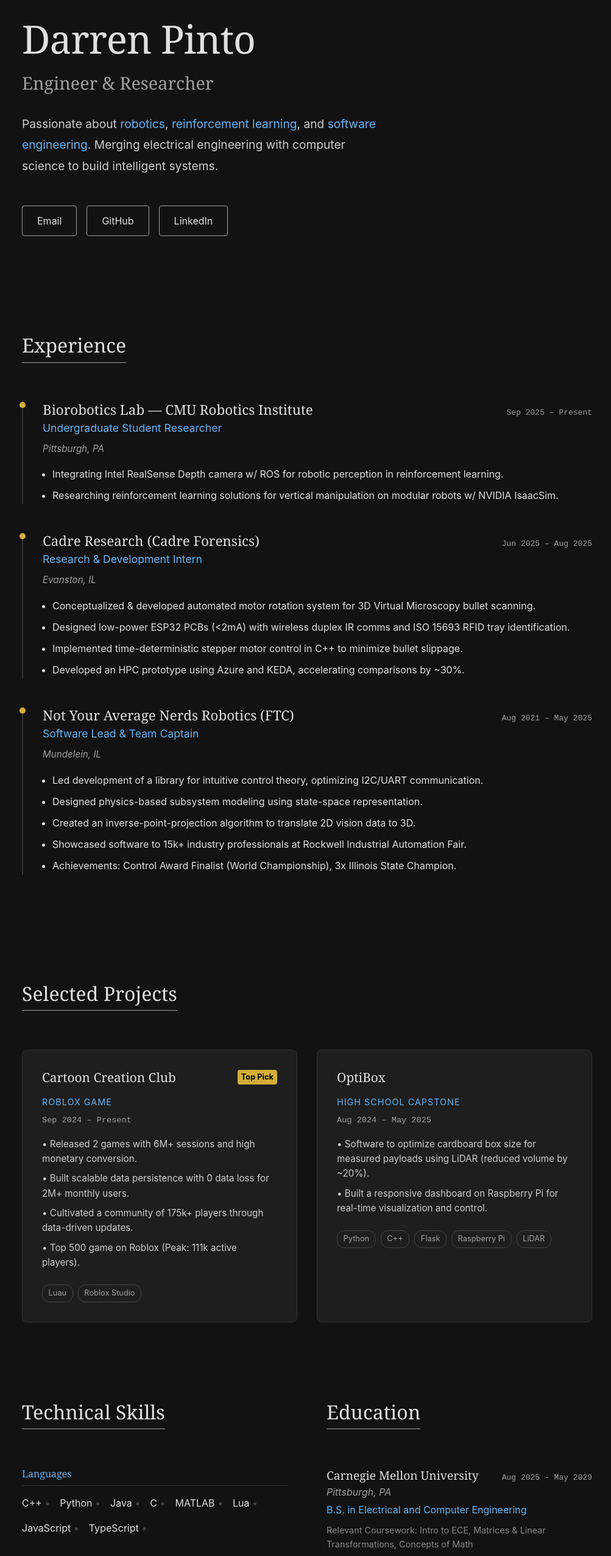
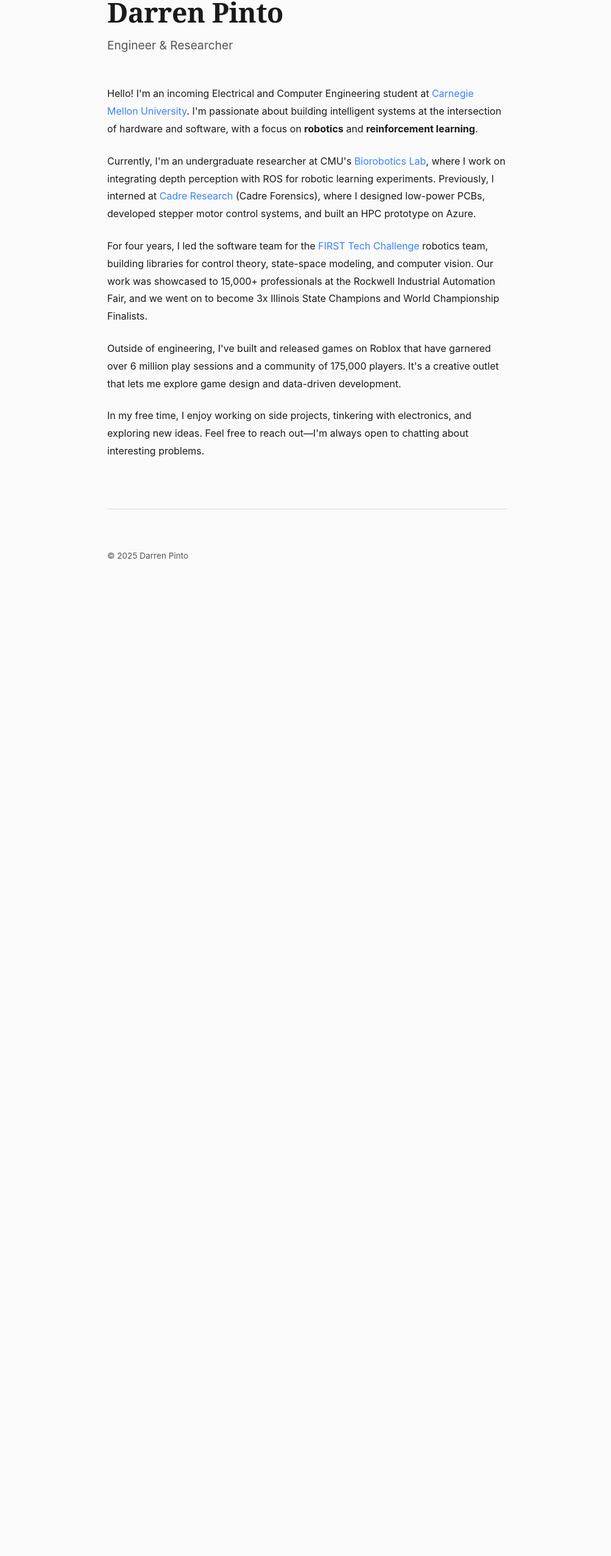
Before and after one commit to darrenpintoo/darrenpintoo.github.io, a React (Vite) app: page / in a window 1280 px wide. Shown: the part 204-2755 px from the top of the page at 61% size, without its empty margins (136-1139 px from the left). After the commit the page ends 1159 px from the top, so only its background shows below. Built offline with nearby package versions, Linux system fonts and the light colour scheme.

Commit message:
minimalistic profile

```diff
--- a/src/App.jsx
+++ b/src/App.jsx
@@ -1,56 +1,59 @@
-import { profile, experiences, projects } from './data';
-import { useState, useEffect } from 'react';
-import Experience from './components/Experience';
-import Projects from './components/Projects';
-import Skills from './components/Skills';
-import Education from './components/Education';
+import { profile } from './data';
 
 const Header = () => (
   <header className="fade-in" style={{ padding: '2rem 0', display: 'flex', justifyContent: 'space-between', alignItems: 'center' }}>
-    <div style={{ fontSize: '1.5rem', fontWeight: 'bold', fontFamily: 'var(--font-serif)', letterSpacing: '-0.5px' }}>
-      DP<span style={{ color: 'var(--accent)' }}>.</span>
+    <div style={{ fontSize: '1.2rem', fontWeight: 'bold', fontFamily: 'var(--font-serif)' }}>
+      Darren Pinto
     </div>
     <nav>
-      <ul style={{ display: 'flex', gap: '2rem' }}>
-        <li><a href="#about">About</a></li>
-        <li><a href="#experience">Experience</a></li>
-        <li><a href="#projects">Projects</a></li>
-        <li><a href="#skills">Skills</a></li>
+      <ul style={{ display: 'flex', gap: '1.5rem', fontSize: '0.95rem' }}>
+        <li><a href={`https://${profile.contact.github}`} target="_blank" rel="noreferrer">GitHub</a></li>
+        <li><a href={`https://${profile.contact.linkedin}`} target="_blank" rel="noreferrer">LinkedIn</a></li>
+        <li><a href={`mailto:${profile.contact.email}`}>Email</a></li>
       </ul>
     </nav>
   </header>
 );
 
 const Hero = ({ data }) => (
-  <section id="about" className="section fade-in" style={{ padding: '8rem 0 6rem' }}>
-    <h1 style={{ fontSize: '4rem', marginBottom: '1rem', letterSpacing: '-1px' }}>
+  <section className="section fade-in" style={{ paddingTop: '6rem', paddingBottom: '2rem' }}>
+    <h1 style={{ fontSize: '2.8rem', marginBottom: '0.5rem', letterSpacing: '-0.5px' }}>
       {data.name}
     </h1>
-    <h2 style={{ fontSize: '1.8rem', color: 'var(--text-secondary)', fontWeight: '300', marginBottom: '2rem' }}>
+    <p style={{ fontSize: '1.2rem', color: 'var(--text-secondary)', marginBottom: '0' }}>
       {data.tagline}
-    </h2>
-    <p style={{ maxWidth: '600px', fontSize: '1.2rem', color: '#ccc', lineHeight: '1.8' }}>
-      Passionate about <span style={{ color: 'var(--accent-blue)' }}>robotics</span>, <span style={{ color: 'var(--accent-blue)' }}>reinforcement learning</span>, and <span style={{ color: 'var(--accent-blue)' }}>software engineering</span>.
-      Merging electrical engineering with computer science to build intelligent systems.
     </p>
-    <div style={{ marginTop: '3rem', display: 'flex', gap: '1rem' }}>
-      <a href={`mailto:${data.contact.email}`} className="btn">Email</a>
-      <a href={`https://${data.contact.github}`} target="_blank" rel="noreferrer" className="btn">GitHub</a>
-      <a href={`https://${data.contact.linkedin}`} target="_blank" rel="noreferrer" className="btn">LinkedIn</a>
-    </div>
-    <style jsx>{`
-      .btn {
-        border: 1px solid var(--text-secondary);
-        padding: 0.7rem 1.5rem;
-        border-radius: 4px;
-        transition: all 0.2s ease;
-      }
-      .btn:hover {
-        border-color: var(--accent);
-        color: var(--accent);
-        background: rgba(212, 175, 55, 0.1);
-      }
-    `}</style>
+  </section>
+);
+
+const About = () => (
+  <section className="section prose fade-in" style={{ paddingTop: '1rem' }}>
+    <p>
+      Hello! I'm an incoming Electrical and Computer Engineering student at{' '}
+      <a href="https://www.cmu.edu/" target="_blank" rel="noreferrer">Carnegie Mellon University</a>.
+      I'm passionate about building intelligent systems at the intersection of hardware and software,
+      with a focus on <strong>robotics</strong> and <strong>reinforcement learning</strong>.
+    </p>
+    <p>
+      Currently, I'm an undergraduate researcher at CMU's{' '}
+      <a href="https://www.cmu.edu/robotics/" target="_blank" rel="noreferrer">Biorobotics Lab</a>,
+      where I work on integrating depth perception with ROS for robotic learning experiments.
+      Previously, I interned at <a href="https://www.cadreresearch.com/" target="_blank" rel="noreferrer">Cadre Research</a> (Cadre Forensics),
+      where I designed low-power PCBs, developed stepper motor control systems, and built an HPC prototype on Azure.
+    </p>
+    <p>
+      For four years, I led the software team for the <a href="https://www.firstinspires.org/robotics/ftc" target="_blank" rel="noreferrer">FIRST Tech Challenge</a> robotics team,
+      building libraries for control theory, state-space modeling, and computer vision. Our work was showcased to 15,000+ professionals
+      at the Rockwell Industrial Automation Fair, and we went on to become 3x Illinois State Champions and World Championship Finalists.
+    </p>
+    <p>
+      Outside of engineering, I've built and released games on Roblox that have garnered over 6 million play sessions and a
+      community of 175,000 players. It's a creative outlet that lets me explore game design and data-driven development.
+    </p>
+    <p>
+      In my free time, I enjoy working on side projects, tinkering with electronics, and exploring new ideas.
+      Feel free to reach out—I'm always open to chatting about interesting problems.
+    </p>
   </section>
 );
 
@@ -59,39 +62,10 @@ function App() {
     <div className="container">
       <Header />
       <Hero data={profile} />
+      <About />
 
-      <section id="experience" className="section">
-        <h2 className="section-title">Experience</h2>
-        <Experience data={experiences} />
-      </section>
-
-      <section id="projects" className="section">
-        <h2 className="section-title">Selected Projects</h2>
-        <Projects data={projects} />
-      </section>
-
-      <section id="skills" className="section">
-        <div style={{ display: 'grid', gridTemplateColumns: '1fr 1fr', gap: '4rem' }}>
-          <div>
-            <h2 className="section-title">Technical Skills</h2>
-            <Skills data={profile.skills} />
-          </div>
-          <div>
-            <h2 className="section-title">Education</h2>
-            <Education data={profile.education} />
-          </div>
-        </div>
-      </section>
-
-      <footer id="contact" style={{ padding: '6rem 0', textAlign: 'center', color: 'var(--text-secondary)', fontSize: '0.9rem', borderTop: '1px solid #222', marginTop: '4rem' }}>
-        <div>
-          <h2 style={{ fontSize: '2rem', marginBottom: '1rem', color: 'var(--text-primary)' }}>Get In Touch</h2>
-          <p style={{ marginBottom: '2rem' }}>Currently open to new opportunities.</p>
-          <a href={`mailto:${profile.contact.email}`} style={{ fontSize: '1.2rem', color: 'var(--accent)' }}>{profile.contact.email}</a>
-        </div>
-        <div style={{ marginTop: '4rem' }}>
-          &copy; {new Date().getFullYear()} {profile.name}. All rights reserved.
-        </div>
+      <footer style={{ padding: '4rem 0 2rem', textAlign: 'left', color: 'var(--text-secondary)', fontSize: '0.85rem', borderTop: '1px solid #ddd', marginTop: '2rem' }}>
+        &copy; {new Date().getFullYear()} {profile.name}
       </footer>
     </div>
   );
--- a/src/components/Education.jsx
+++ /dev/null
@@ -1,24 +0,0 @@
-
-const Education = ({ data }) => {
-    return (
-        <div style={{ marginTop: '2rem' }}>
-            {data.map((edu, index) => (
-                <div key={index} style={{ marginBottom: '2rem' }}>
-                    <div style={{ display: 'flex', justifyContent: 'space-between', alignItems: 'baseline' }}>
-                        <h3 style={{ fontSize: '1.2rem', margin: 0 }}>{edu.university}</h3>
-                        <span style={{ color: 'var(--text-secondary)', fontFamily: 'monospace' }}>{edu.date}</span>
-                    </div>
-                    <div style={{ fontStyle: 'italic', color: 'var(--text-secondary)' }}>{edu.location}</div>
-                    <div style={{ color: 'var(--accent-blue)', marginTop: '0.2rem' }}>{edu.degree}</div>
-                    {edu.courses && (
-                        <div style={{ fontSize: '0.9rem', color: '#888', marginTop: '0.5rem' }}>
-                            Relevant Coursework: {edu.courses.join(', ')}
-                        </div>
-                    )}
-                </div>
-            ))}
-        </div>
-    );
-};
-
-export default Education;
--- a/src/components/Experience.jsx
+++ /dev/null
@@ -1,46 +0,0 @@
-
-const Experience = ({ data }) => {
-    return (
-        <div className="experience-list" style={{ marginTop: '2rem' }}>
-            {data.map((exp, index) => (
-                <div key={index} style={{
-                    marginBottom: '3rem',
-                    borderLeft: '2px solid var(--border-color, #333)',
-                    paddingLeft: '2rem',
-                    position: 'relative'
-                }}>
-                    {/* Dot for timeline */}
-                    <div style={{
-                        position: 'absolute',
-                        left: '-6px',
-                        top: '0',
-                        width: '10px',
-                        height: '10px',
-                        backgroundColor: 'var(--accent)',
-                        borderRadius: '50%'
-                    }}></div>
-
-                    <div style={{ display: 'flex', justifyContent: 'space-between', alignItems: 'baseline', flexWrap: 'wrap' }}>
-                        <h3 style={{ fontSize: '1.4rem', margin: 0 }}>{exp.company}</h3>
-                        <span style={{ color: 'var(--text-secondary)', fontFamily: 'monospace' }}>{exp.date}</span>
-                    </div>
-
-                    <div style={{ fontSize: '1.1rem', color: 'var(--accent-blue)', marginBottom: '0.5rem' }}>
-                        {exp.role}
-                    </div>
-                    <div style={{ fontSize: '0.95rem', color: 'var(--text-secondary)', marginBottom: '1rem', fontStyle: 'italic' }}>
-                        {exp.location}
-                    </div>
-
-                    <ul style={{ listStyle: 'disc', color: 'var(--text-primary)', marginLeft: '1rem', lineHeight: '1.7' }}>
-                        {exp.description.map((item, i) => (
-                            <li key={i} style={{ marginBottom: '0.5rem' }}>{item}</li>
-                        ))}
-                    </ul>
-                </div>
-            ))}
-        </div>
-    );
-};
-
-export default Experience;
--- a/src/components/Projects.jsx
+++ /dev/null
@@ -1,57 +0,0 @@
-
-const Projects = ({ data }) => {
-    return (
-        <div style={{ display: 'grid', gridTemplateColumns: 'repeat(auto-fit, minmax(300px, 1fr))', gap: '2rem', marginTop: '2rem' }}>
-            {data.map((project, index) => (
-                <div key={index} style={{
-                    backgroundColor: 'var(--bg-secondary)',
-                    padding: '2rem',
-                    borderRadius: '8px',
-                    border: '1px solid #333',
-                    transition: 'transform 0.2s ease, border-color 0.2s ease'
-                }}
-                    className="project-card"
-                >
-                    <div style={{ display: 'flex', justifyContent: 'space-between', alignItems: 'start', marginBottom: '1rem' }}>
-                        <h3 style={{ margin: 0, fontSize: '1.3rem' }}>{project.title}</h3>
-                        {project.stats && (
-                            <span style={{ fontSize: '0.8rem', backgroundColor: 'var(--accent)', color: '#000', padding: '2px 6px', borderRadius: '4px', fontWeight: 'bold' }}>
-                                Top Pick
-                            </span>
-                        )}
-                    </div>
-
-                    <div style={{ color: 'var(--accent-blue)', fontSize: '0.9rem', marginBottom: '0.5rem', textTransform: 'uppercase', letterSpacing: '1px' }}>
-                        {project.subtitle}
-                    </div>
-
-                    <div style={{ fontSize: '0.85rem', color: 'var(--text-secondary)', marginBottom: '1rem', fontFamily: 'monospace' }}>
-                        {project.date}
-                    </div>
-
-                    <div style={{ marginBottom: '1.5rem', minHeight: '80px' }}>
-                        {project.description.map((item, i) => (
-                            <p key={i} style={{ marginBottom: '0.5rem', fontSize: '0.95rem', color: '#ccc' }}>• {item}</p>
-                        ))}
-                    </div>
-
-                    <div style={{ display: 'flex', gap: '0.5rem', flexWrap: 'wrap' }}>
-                        {project.tech.map((tech, tIndex) => (
-                            <span key={tIndex} style={{
-                                fontSize: '0.8rem',
-                                border: '1px solid #444',
-                                padding: '0.2rem 0.6rem',
-                                borderRadius: '12px',
-                                color: 'var(--text-secondary)'
-                            }}>
-                                {tech}
-                            </span>
-                        ))}
-                    </div>
-                </div>
-            ))}
-        </div>
-    );
-};
-
-export default Projects;
--- a/src/components/Skills.jsx
+++ /dev/null
@@ -1,41 +0,0 @@
-
-const Skills = ({ data }) => {
-    return (
-        <div style={{ marginTop: '2rem' }}>
-            <div style={{ marginBottom: '2rem' }}>
-                <h4 style={{ color: 'var(--accent-blue)', marginBottom: '1rem', borderBottom: '1px solid #333', paddingBottom: '0.5rem' }}>
-                    Languages
-                </h4>
-                <div style={{ display: 'flex', gap: '1rem', flexWrap: 'wrap' }}>
-                    {data.languages.map((skill, i) => (
-                        <span key={i} style={{ fontSize: '1rem' }}>{skill} <span style={{ color: '#444' }}>•</span></span>
-                    ))}
-                </div>
-            </div>
-
-            <div style={{ marginBottom: '2rem' }}>
-                <h4 style={{ color: 'var(--accent-blue)', marginBottom: '1rem', borderBottom: '1px solid #333', paddingBottom: '0.5rem' }}>
-                    Frameworks & Libraries
-                </h4>
-                <div style={{ display: 'flex', gap: '1rem', flexWrap: 'wrap' }}>
-                    {data.frameworks.map((skill, i) => (
-                        <span key={i} style={{ fontSize: '1rem' }}>{skill} <span style={{ color: '#444' }}>•</span></span>
-                    ))}
-                </div>
-            </div>
-
-            <div>
-                <h4 style={{ color: 'var(--accent-blue)', marginBottom: '1rem', borderBottom: '1px solid #333', paddingBottom: '0.5rem' }}>
-                    Developer Tools
-                </h4>
-                <div style={{ display: 'flex', gap: '1rem', flexWrap: 'wrap' }}>
-                    {data.tools.map((skill, i) => (
-                        <span key={i} style={{ fontSize: '1rem' }}>{skill} <span style={{ color: '#444' }}>•</span></span>
-                    ))}
-                </div>
-            </div>
-        </div>
-    );
-};
-
-export default Skills;
--- a/src/index.css
+++ b/src/index.css
@@ -1,18 +1,16 @@
 /* Global Vars & Reset */
 :root {
-  --bg-primary: #121212;
-  --bg-secondary: #1e1e1e;
-  --text-primary: #e0e0e0;
-  --text-secondary: #a0a0a0;
-  --accent: #d4af37;
-  /* Metallic Gold for academic prestige */
-  --accent-blue: #64b5f6;
-  /* Subtle blue for tech */
+  --bg-primary: #fafafa;
+  --bg-secondary: #f0f0f0;
+  --text-primary: #1a1a1a;
+  --text-secondary: #555;
+  --accent: #3b82f6;
+  /* Subtle blue for links */
 
   --font-serif: "Merriweather", "Georgia", serif;
   --font-sans: "Inter", -apple-system, BlinkMacSystemFont, "Segoe UI", Roboto, sans-serif;
 
-  --max-width: 1000px;
+  --max-width: 720px;
   --spacing-unit: 1rem;
 }
 
@@ -30,18 +28,18 @@ body {
   font-family: var(--font-sans);
   background-color: var(--bg-primary);
   color: var(--text-primary);
-  line-height: 1.6;
+  line-height: 1.8;
   -webkit-font-smoothing: antialiased;
 }
 
 a {
-  color: var(--text-primary);
+  color: var(--accent);
   text-decoration: none;
-  transition: color 0.2s ease;
+  transition: opacity 0.2s ease;
 }
 
 a:hover {
-  color: var(--accent-blue);
+  opacity: 0.7;
 }
 
 h1,
@@ -51,10 +49,10 @@ h4,
 h5,
 h6 {
   font-family: var(--font-serif);
-  font-weight: 500;
+  font-weight: 600;
   color: var(--text-primary);
   margin-bottom: 0.5em;
-  line-height: 1.2;
+  line-height: 1.3;
 }
 
 ul {
@@ -69,15 +67,16 @@ ul {
 }
 
 .section {
-  padding: 4rem 0;
+  padding: 3rem 0;
 }
 
-.section-title {
-  font-size: 2rem;
-  margin-bottom: 2rem;
-  border-bottom: 1px solid var(--text-secondary);
-  padding-bottom: 0.5rem;
-  display: inline-block;
+/* Prose styling */
+.prose p {
+  margin-bottom: 1.5rem;
+}
+
+.prose p:last-child {
+  margin-bottom: 0;
 }
 
 /* Animations */
```
